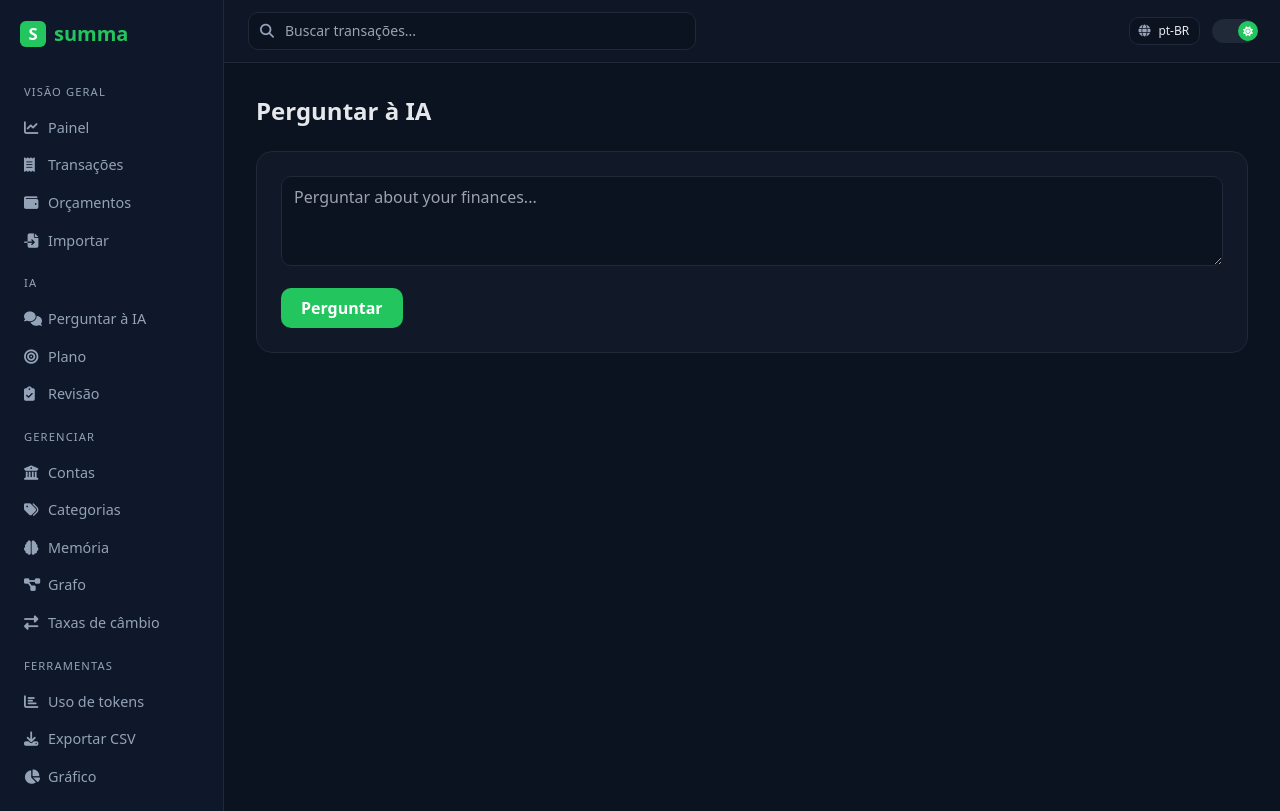
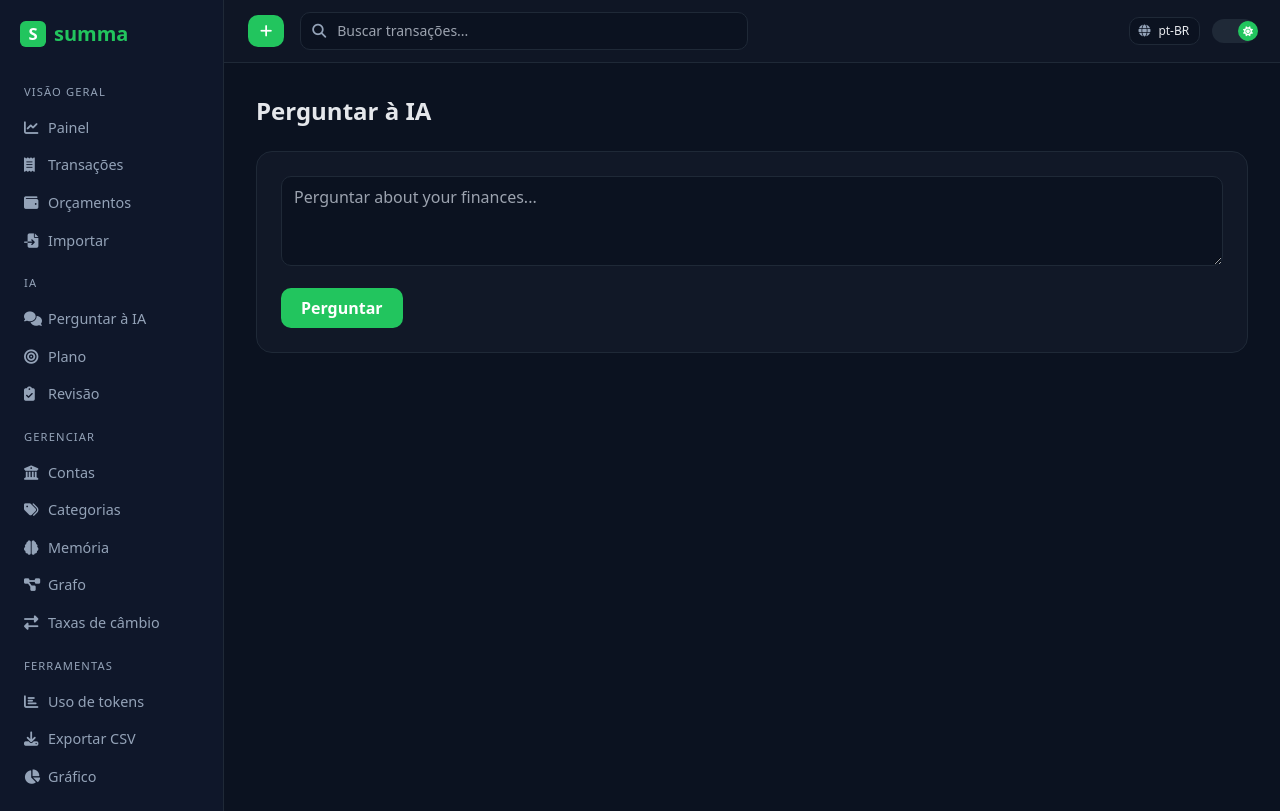
Before and after one commit to alesima/summa, a FastAPI app: page /ask in a window 1280 px wide. Run offline with FastAPI, Linux system fonts and the light colour scheme; data comes from the database, SQL or seed files in the repository; data that the repository does not hold is empty; some libraries are stand-ins or nearby versions.

Commit message:
feat: navbar quick-add button

```diff
--- a/src/summa/web/templates/base.html
+++ b/src/summa/web/templates/base.html
@@ -76,7 +76,8 @@
     <!-- Top navbar (only over content) -->
     <header class="sticky top-0 z-20 border-b" style="background: color-mix(in srgb, var(--card) 85%, transparent); backdrop-filter: blur(8px); border-color: var(--border);">
       <div class="px-6 py-3 flex items-center gap-4">
-        <form action="/search" method="get" class="flex-1 max-w-md">
+        <button onclick="openModal('add-tx')" class="btn text-sm px-3 py-1.5 shrink-0" title="{{ t('add_transaction') }}"><i class="fas fa-plus"></i></button>
+      <form action="/search" method="get" class="flex-1 max-w-md">
           <div class="relative">
             <i class="fas fa-search absolute left-3 top-1/2 -translate-y-1/2 text-sm" style="color: var(--muted);"></i>
             <input name="q" class="inp pl-9 py-2 text-sm" placeholder="{{ t('search_transactions') }}" value="{{ q or '' }}">
```
